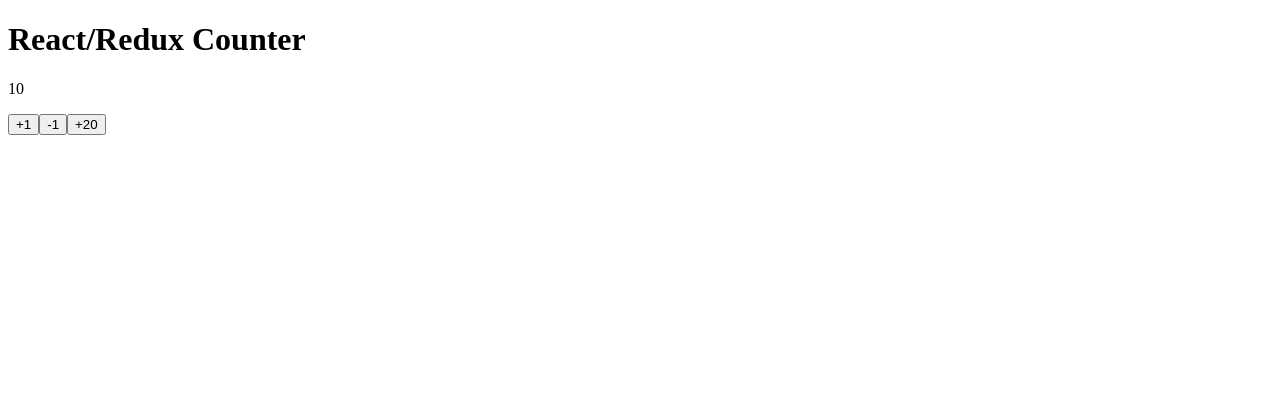
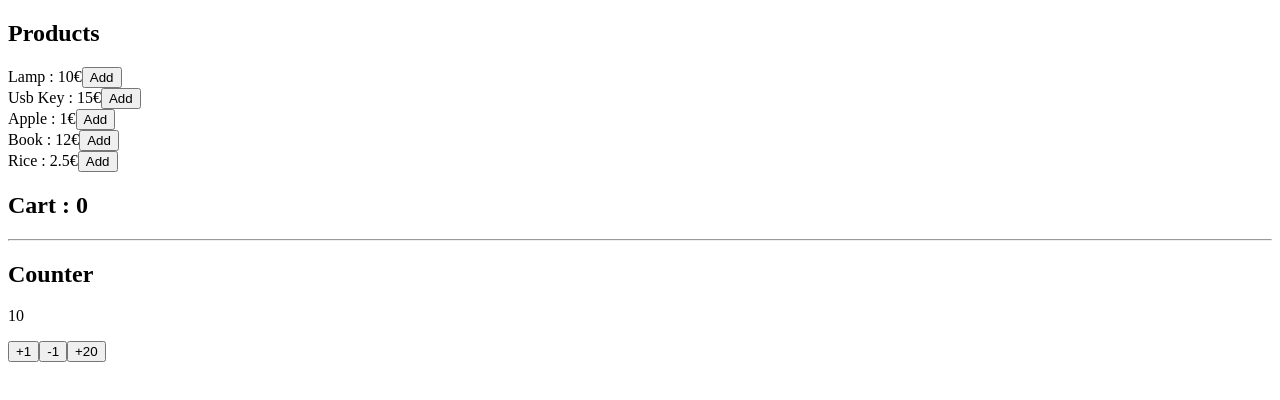
Before and after one commit to jeromeabel/egg-p1-redux-toolkit, a React (Vite) app: page / in a window 1280 px wide. Shown: the top 400 px of the page. Built offline with nearby package versions, Linux system fonts and the light colour scheme.

Commit message:
Cart/producs first implementation : nbItems, addToCart and display

```diff
--- a/index.html
+++ b/index.html
@@ -4,7 +4,7 @@
     <meta charset="UTF-8" />
     <link rel="icon" type="image/svg+xml" href="/vite.svg" />
     <meta name="viewport" content="width=device-width, initial-scale=1.0" />
-    <title>Vite + React</title>
+    <title>Redux Toolkit - Primer</title>
   </head>
   <body>
     <div id="root"></div>
--- a/src/App.jsx
+++ b/src/App.jsx
@@ -1,7 +1,14 @@
 import Counter from './features/counter/Counter';
-
+import Products from './features/products/Products';
+import Cart from './features/cart/Cart';
 function App() {
-  return <><Counter /></>
+  return (
+    <>
+      <Products />
+      <Cart />
+      <Counter />
+    </>
+  );
 }
 
 export default App;
--- a/src/app/store.js
+++ b/src/app/store.js
@@ -1,8 +1,12 @@
 import { configureStore } from '@reduxjs/toolkit';
 import counterReducer from '../features/counter/counterSlice';
+import productsReducer from '../features/products/productsSlice';
+import cartReducer from '../features/cart/cartSlice';
 
 export const store = configureStore({
   reducer: {
+    cart: cartReducer,
+    products: productsReducer,
     counter: counterReducer,
   },
 });
--- /dev/null
+++ b/src/features/cart/Cart.jsx
@@ -0,0 +1,22 @@
+import { useSelector, useDispatch } from 'react-redux';
+import { getNumItems } from './cartSlice';
+
+const Cart = () => {
+  const products = useSelector((state) => state.products.products);
+  const items = useSelector((state) => state.cart.items);
+  const nbItems = useSelector(getNumItems);
+
+  return (
+    <div>
+      <h2>Cart : {nbItems}</h2>
+      <hr />
+      {Object.entries(items).map(([id, quantity]) => (
+        <p>
+          {products[id].name}- {quantity}
+        </p>
+      ))}
+    </div>
+  );
+};
+
+export default Cart;
--- /dev/null
+++ b/src/features/cart/cartSlice.js
@@ -0,0 +1,28 @@
+import { createSlice } from '@reduxjs/toolkit';
+
+const cartSlice = createSlice({
+  name: 'cart',
+  initialState: { items: {} },
+  reducers: {
+    addToCart(state, action) {
+      const id = action.payload;
+      if (state.items[id]) {
+        state.items[id]++;
+      } else {
+        state.items[id] = 1;
+      }
+    },
+  },
+});
+
+//Selector
+export const getNumItems = (state) => {
+  let num = 0;
+  for (let id in state.cart.items) {
+    num += state.cart.items[id];
+  }
+  return num;
+};
+
+export const { addToCart } = cartSlice.actions;
+export default cartSlice.reducer;
--- a/src/features/counter/Counter.jsx
+++ b/src/features/counter/Counter.jsx
@@ -6,7 +6,7 @@
   const dispatch = useDispatch();
   return (
     <>
-      <h1>React/Redux Counter</h1>
+      <h2>Counter</h2>
       <p>{count}</p>
       <button onClick={() => dispatch(increment())}>+1</button>
       <button onClick={() => dispatch(decrement())}>-1</button>
--- /dev/null
+++ b/src/features/products/Products.jsx
@@ -0,0 +1,29 @@
+import { useEffect } from 'react';
+import { useDispatch, useSelector } from 'react-redux';
+import { loadProducts } from './productsSlice';
+import { addToCart } from '../cart/cartSlice';
+import DATA from './data';
+
+const Products = () => {
+  const dispatch = useDispatch();
+
+  useEffect(() => {
+    dispatch(loadProducts(DATA));
+  }, []);
+
+  const products = useSelector((state) => state.products.products);
+
+  return (
+    <section>
+      <h2>Products</h2>
+      {Object.values(products).map((item) => (
+        <div key={item.id}>
+          {item.name} : {item.price}€
+          <button onClick={() => dispatch(addToCart(item.id))}>Add</button>
+        </div>
+      ))}
+    </section>
+  );
+};
+
+export default Products;
--- /dev/null
+++ b/src/features/products/data.js
@@ -0,0 +1,9 @@
+const DATA = [
+  { name: 'Lamp', price: 10, id: 1 },
+  { name: 'Usb Key', price: 15, id: 2 },
+  { name: 'Apple', price: 1, id: 3 },
+  { name: 'Book', price: 12, id: 4 },
+  { name: 'Rice', price: 2.5, id: 5 },
+];
+
+export default DATA;
--- /dev/null
+++ b/src/features/products/productsSlice.js
@@ -0,0 +1,17 @@
+import { createSlice } from '@reduxjs/toolkit';
+
+const productsSlice = createSlice({
+  name: 'products',
+  initialState: { products: {} },
+  reducers: {
+    loadProducts(state, action) {
+      const products = action.payload;
+      products.forEach((product) => {
+        state.products[product.id] = product;
+      });
+    },
+  },
+});
+
+export const { loadProducts } = productsSlice.actions;
+export default productsSlice.reducer;
```
